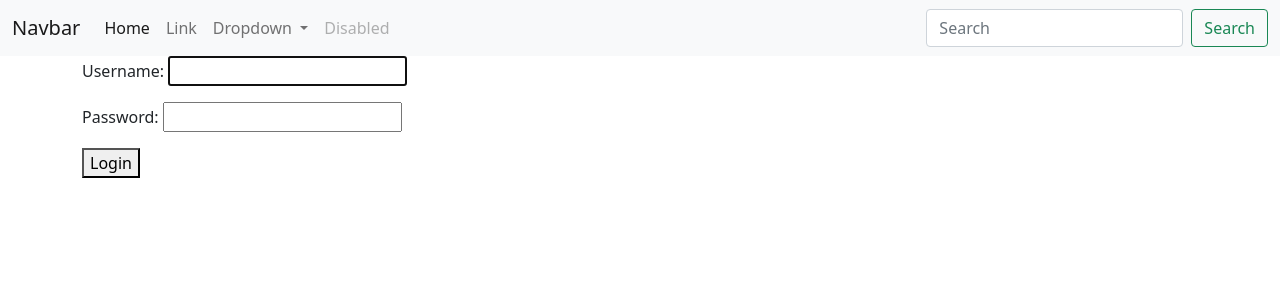
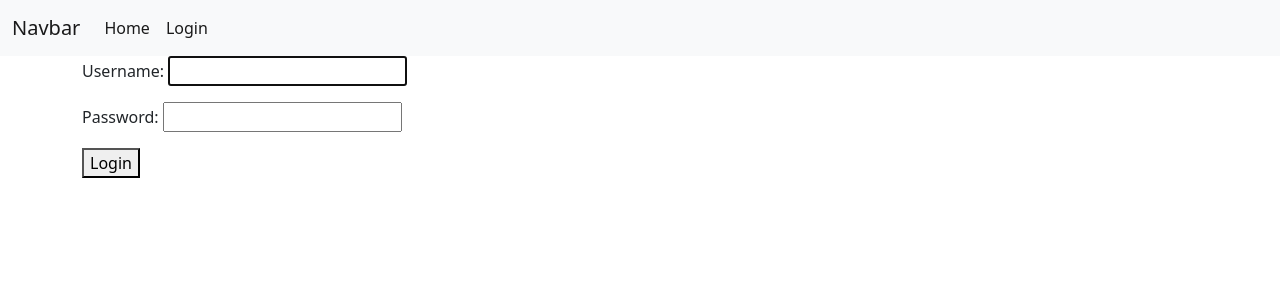
Before and after one commit to ppalancica/django-news-scraper, a Django app: page /accounts/login/ in a window 1280 px wide. Shown: the top 300 px of the page. Run offline with Django 3.2, Linux system fonts and the light colour scheme.

Commit message:
Added Login and Logout functionality

```diff
--- a/core/views.py
+++ b/core/views.py
@@ -1,3 +1,6 @@
 from django.shortcuts import render
 
 # Create your views here.
+
+def home(request):
+    return render(request, "index.html")
--- a/demo/settings.py
+++ b/demo/settings.py
@@ -7,6 +7,9 @@ DEBUG = env.bool('DEBUG')
 BASE_DIR = os.path.dirname(os.path.dirname(os.path.abspath(__file__)))
 SECRET_KEY = env('SECRET_KEY')
 ALLOWED_HOSTS = []
+
+LOGIN_REDIRECT_URL = '/'
+LOGOUT_REDIRECT_URL = '/'
 
 INSTALLED_APPS = [
     'django.contrib.admin',
--- a/demo/urls.py
+++ b/demo/urls.py
@@ -2,9 +2,11 @@ from django.conf import settings
 from django.conf.urls.static import static
 from django.contrib import admin
 from django.urls import path, include
+from core.views import home
 
 urlpatterns = [
     path('admin/', admin.site.urls),
+    path('', home, name='home'),
     path('accounts/', include('django.contrib.auth.urls'))
 ]
 
--- /dev/null
+++ b/templates/index.html
@@ -0,0 +1,5 @@
+{% extends 'base.html' %}
+
+{% block content %}
+    <h4>Welcome to the home page</h4>
+{% endblock content %}
--- a/templates/navbar.html
+++ b/templates/navbar.html
@@ -7,30 +7,18 @@
     <div class="collapse navbar-collapse" id="navbarSupportedContent">
       <ul class="navbar-nav me-auto mb-2 mb-lg-0">
         <li class="nav-item">
-          <a class="nav-link active" aria-current="page" href="#">Home</a>
+          <a class="nav-link active" aria-current="page" href="{% url 'home' %}">Home</a>
         </li>
-        <li class="nav-item">
-          <a class="nav-link" href="#">Link</a>
-        </li>
-        <li class="nav-item dropdown">
-          <a class="nav-link dropdown-toggle" href="#" id="navbarDropdown" role="button" data-bs-toggle="dropdown" aria-expanded="false">
-            Dropdown
-          </a>
-          <ul class="dropdown-menu" aria-labelledby="navbarDropdown">
-            <li><a class="dropdown-item" href="#">Action</a></li>
-            <li><a class="dropdown-item" href="#">Another action</a></li>
-            <li><hr class="dropdown-divider"></li>
-            <li><a class="dropdown-item" href="#">Something else here</a></li>
-          </ul>
-        </li>
-        <li class="nav-item">
-          <a class="nav-link disabled" href="#" tabindex="-1" aria-disabled="true">Disabled</a>
-        </li>
+        {% if request.user.is_authenticated %}
+          <li class="nav-item">
+            <a class="nav-link active" aria-current="page" href="{% url 'logout' %}">Logout</a>
+          </li>
+        {% else %}
+          <li class="nav-item">
+            <a class="nav-link active" aria-current="page" href="{% url 'login' %}">Login</a>
+          </li>
+        {% endif %}
       </ul>
-      <form class="d-flex">
-        <input class="form-control me-2" type="search" placeholder="Search" aria-label="Search">
-        <button class="btn btn-outline-success" type="submit">Search</button>
-      </form>
     </div>
   </div>
 </nav>
```
